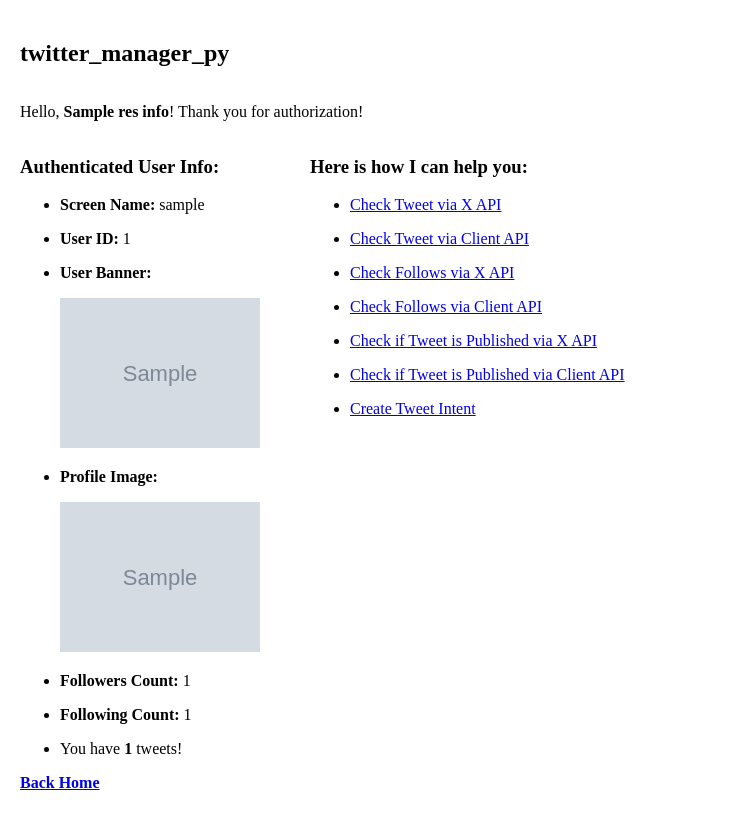
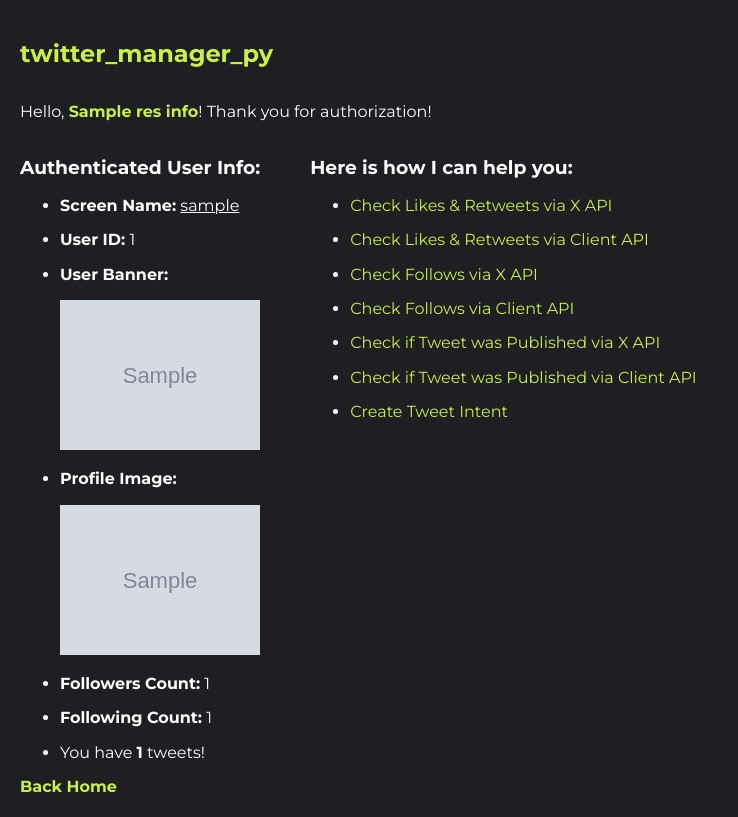
Before and after one commit to RomaKudryavtsev/twitter_in_flask, a Flask app: template templates/info.html in a window 1280 px wide. Shown: the whole page, without its empty margins (0-738 px from the left). Before the commit the page ends 790 px from the top, so only its background shows below. Run offline with Flask 3, Linux system fonts and the light colour scheme; the template is opened without the code that fills it: most values are stand-ins (such as "Sample title", 1, 10 or a date in 2020); grey boxes marked "Sample" are stand-in pictures; parts of the project's set-up code (start-up, migrations or seed data) failed here and were passed over.

Commit message:
update styling for presentation

```diff
--- a/route/x_api.py
+++ b/route/x_api.py
@@ -20,7 +20,6 @@
             consumer_api_secret=config.CONSUMER_API_SECRET,
             callback_url=config.CALLBACK_URL,
         )
-        auth_url = x_auth_handler.get_user_auth_url()
         redirect("/")
     return render_template("index.html", auth_url=auth_url)
 
--- a/static/base.css
+++ b/static/base.css
@@ -3,6 +3,40 @@
     flex-direction: column;
     margin: 20px;
     min-height: 95vh;
+    background-color: #1f1e23;
+    color: #ffffff;
+    font-family: "Montserrat", sans-serif;
+}
+
+a {
+    text-decoration: none;
+    color: #caf045;
+}
+
+label {
+    font-weight: bold;
+}
+
+input {
+    display: block;
+    margin-top: 20px;
+    margin-bottom: 20px;
+    width: 400px;
+}
+
+input[type="number"], input[type="text"] {
+    height: 25px;
+    border-radius: 50px;
+    border: none;
+    background-color: #ffffff;
+}
+
+input[type="submit"] {
+    background-color: #caf045;
+    font-weight: bold;
+    height: 50px;
+    border-radius: 50px;
+    border: none;
 }
 
 footer {
@@ -13,6 +47,10 @@
     width: 200px;
 }
 
+.user-name, .main-title {
+    color: #caf045;
+}
+
 .info-wrapper {
     display: flex;
 }
@@ -21,7 +59,7 @@
     margin-left: 50px;
 }
 
-@media (max-width: 1000px) {
+@media (max-width: 650px) {
     .info-wrapper {
         flex-direction: column;
     }
--- a/templates/_base.html
+++ b/templates/_base.html
@@ -5,12 +5,19 @@
     <meta charset="UTF-8">
     <meta name="viewport" content="width=device-width, initial-scale=1.0">
     <title>twitter_manager_py</title>
+    <link rel="stylesheet" href="https://cdnjs.cloudflare.com/ajax/libs/normalize/8.0.1/normalize.min.css"
+        integrity="sha512-NhSC1YmyruXifcj/KFRWoC561YpHpc5Jtzgvbuzx5VozKpWvQ+4nXhPdFgmx8xqexRcpAglTj9sIBWINXa8x5w=="
+        crossorigin="anonymous" referrerpolicy="no-referrer" />
     <link rel="stylesheet" href="{{ url_for('static', filename='../static/base.css') }}">
+    <link rel="preconnect" href="https://fonts.googleapis.com">
+    <link rel="preconnect" href="https://fonts.gstatic.com" crossorigin>
+    <link href="https://fonts.googleapis.com/css2?family=Montserrat:ital,wght@0,100..900;1,100..900&display=swap"
+        rel="stylesheet">
     <link rel="shortcut icon" href="{{ url_for('static', filename='../static/favicon.ico')}}" type="image/x-icon">
 </head>
 
 <header>
-    <h2>twitter_manager_py</h2>
+    <h2 class="main-title">twitter_manager_py</h2>
 </header>
 
 <body>
--- a/templates/authed.html
+++ b/templates/authed.html
@@ -15,5 +15,5 @@
         <p><b>User's Token Secret:</b> {{ res["access_token_secret"] }}</p>
     </li>
 </ul>
-<p><a href="{{ url_for('x_api.info') }}">Reveal User Info</a></p>
+<p><a href="{{ url_for('x_api.info') }}">Go to User Profile</a></p>
 {% endblock %}
--- a/templates/index.html
+++ b/templates/index.html
@@ -1,5 +1,6 @@
 {% extends "_base.html" %}
 {% block content %}
 <h3>Authentication</h3>
-<p>To authorize <b>twitter_manager_py</b> via X API follow this URL: <a href="{{ auth_url }}">{{ auth_url }}</a></p>
+<p>To authorize <b>twitter_manager_py</b> via X API follow this URL:</p>
+<p><a href="{{ auth_url }}">{{ auth_url }}</a></p>
 {% endblock %}
--- a/templates/info.html
+++ b/templates/info.html
@@ -1,12 +1,12 @@
 {% extends "_base.html"%}
 {% block content%}
-<p>Hello, <b>{{ res_info["name"] }}</b>! Thank you for authorization!</p>
+<p>Hello, <span class="user-name"><b>{{ res_info["name"] }}</b></span>! Thank you for authorization!</p>
 <div class="info-wrapper">
     <div class="user-info">
         <h3>Authenticated User Info:</h3>
         <ul>
             <li>
-                <p><b>Screen Name:</b> {{ res_info["username"] }}</p>
+                <p><b>Screen Name:</b> <u>{{ res_info["username"] }}</u></p>
             </li>
             <li>
                 <p><b>User ID:</b> {{ res_info["id"]|string }}</p>
@@ -34,16 +34,18 @@
         <h3>Here is how I can help you:</h3>
         <ul>
             <li>
-                <p><a href="{{ url_for('x_api.tweet_lookup', current_username=res_info['username']) }}">Check Tweet via X
+                <p><a href="{{ url_for('x_api.tweet_lookup', current_username=res_info['username']) }}">Check Likes & Retweets via
+                        X
                         API</a></p>
             </li>
             <li>
                 <p><a
                         href="{{ url_for('client_api.tweet_lookup', current_username=res_info['username'], tweet_count=res_info['tweet_count']) }}">Check
-                        Tweet via Client API</a></p>
+                        Likes & Retweets via Client API</a></p>
             </li>
             <li>
-                <p><a href="{{ url_for('x_api.user_lookup', current_username=res_info['username']) }}">Check Follows via X
+                <p><a href="{{ url_for('x_api.user_lookup', current_username=res_info['username']) }}">Check Follows via
+                        X
                         API</a></p>
             </li>
             <li>
@@ -55,17 +57,18 @@
             <li>
                 <p><a
                         href="{{ url_for('x_api.search_tweet', current_username=res_info['username'], tweet_count=res_info['tweet_count']) }}">Check
-                        if Tweet is Published via X API</a></p>
+                        if Tweet was Published via X API</a></p>
             </li>
             <li>
                 <p>
                     <a
                         href="{{ url_for('client_api.search_tweet', current_username=res_info['username'], tweet_count=res_info['tweet_count']) }}">Check
-                        if Tweet is Published via Client API</a>
+                        if Tweet was Published via Client API</a>
                 </p>
             </li>
             <li>
-                <p><a href="{{ url_for('intent.post_intent', current_username=res_info['username']) }}">Create Tweet Intent</a>
+                <p><a href="{{ url_for('intent.post_intent', current_username=res_info['username']) }}">Create Tweet
+                        Intent</a>
                 </p>
             </li>
         </ul>
```
